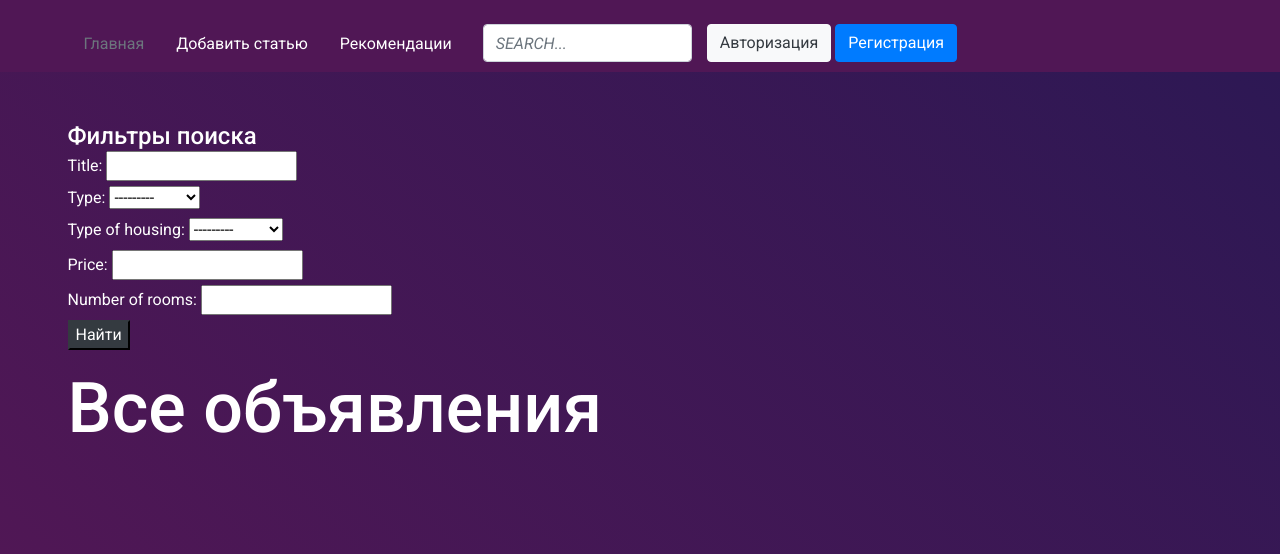
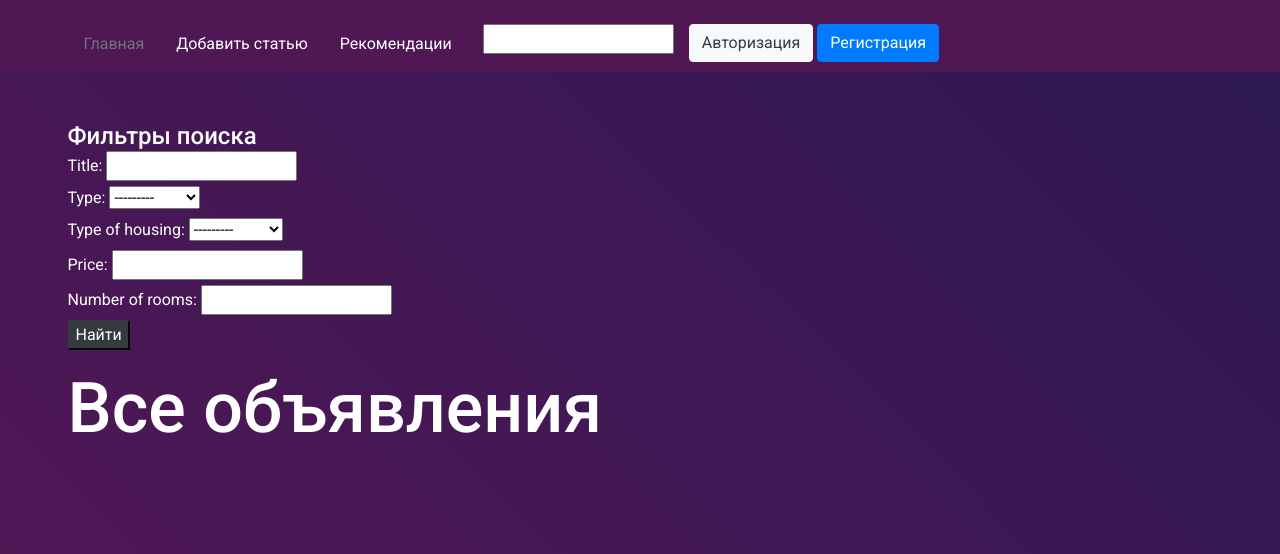
Before and after one commit to Roval911/MyPet, a Django app: page /posts/ in a window 1280 px wide. Shown: the top 554 px of the page. Run offline with Django 5.2, Linux system fonts and the light colour scheme; data that the repository does not hold is empty; some libraries are stand-ins or nearby versions.

Commit message:
реализован поиск

```diff
--- a/abs/views.py
+++ b/abs/views.py
@@ -1,4 +1,4 @@
-from django.db.models import Count
+from django.db.models import Count, Q
 from django.urls import reverse_lazy
 from django.contrib.auth.mixins import LoginRequiredMixin
 from django.contrib.messages.views import SuccessMessageMixin
@@ -19,6 +19,15 @@ class PostListView(ListView):
     template_name = 'abs/posts.html'
     ordering = ['-create']
     paginate_by = 5
+
+    def get_queryset(self):
+        query = self.request.GET.get('q')
+        object_list = Post.objects.all()
+
+        if query:
+            object_list = object_list.filter(Q(title__icontains=query) | Q(body__icontains=query))
+
+        return object_list
 
     def get_context_data(self, **kwargs):
         context = super().get_context_data(**kwargs)
--- a/templates/base.html
+++ b/templates/base.html
@@ -31,8 +31,8 @@
                         <a href="{% url "posts_rec" %}" class="nav-link text-white">Рекомендации</a>
                     </li>
                     <li>
-                        <form class="col-12 col-lg-auto mb-2 mb-lg-0 me-lg-auto" role="search">
-                            <input type="search" class="form-control" placeholder="Search..." aria-label="Search">
+                        <form class="col-12 col-lg-auto mb-2 mb-lg-0 me-lg-auto" role="search" method="get" action="{% url 'posts' %}">
+                            <input type="text" name="q" placeholder="Поиск..." value="{{ request.GET.q }}">
                         </form>
                     </li>
                     <li>
```
